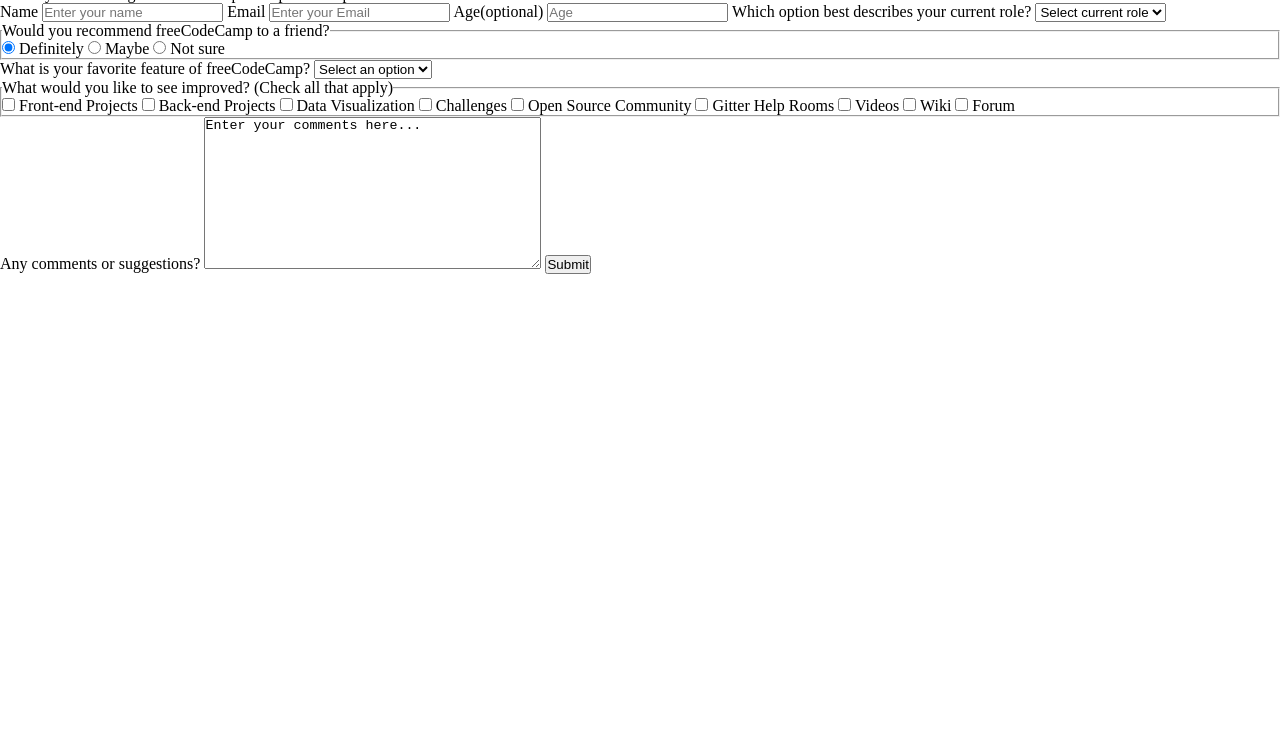
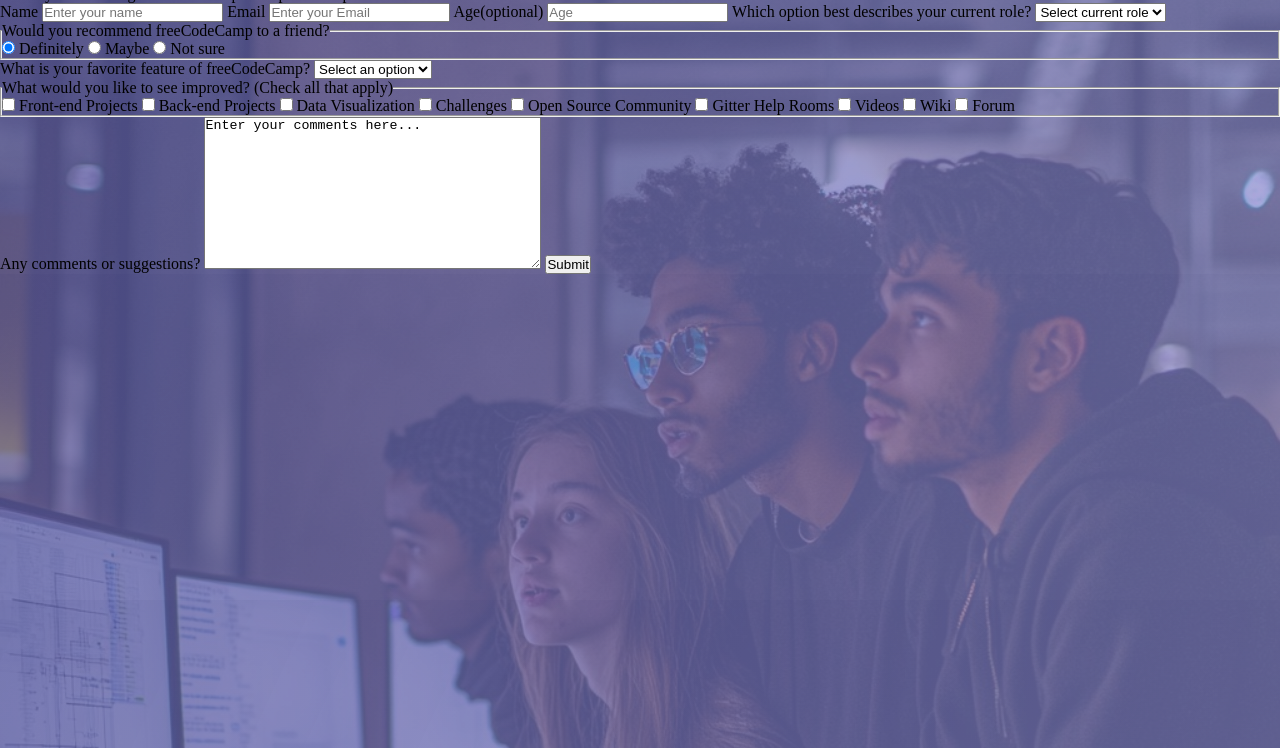
Before and after one commit to lengleman-spec/survey-form, a plain HTML site: page index.html in a window 1280 px wide. Shown: the part 52-800 px from the top of the page. Drawn offline with Linux system fonts and the light colour scheme.

Commit message:
added background img with linear gradient and blur effect

```diff
--- a/styles.css
+++ b/styles.css
@@ -3,3 +3,13 @@
   padding: 0;
   box-sizing: border-box;
 }
+
+body {
+  background-size: cover;
+  background-image: linear-gradient(
+      115deg,
+      rgba(91, 91, 160, 0.8),
+      rgba(136, 136, 206, 0.7)
+    ),
+    url(tech-team.jpg);
+}
```
Also changed, not shown: tech-team.jpg (added).
